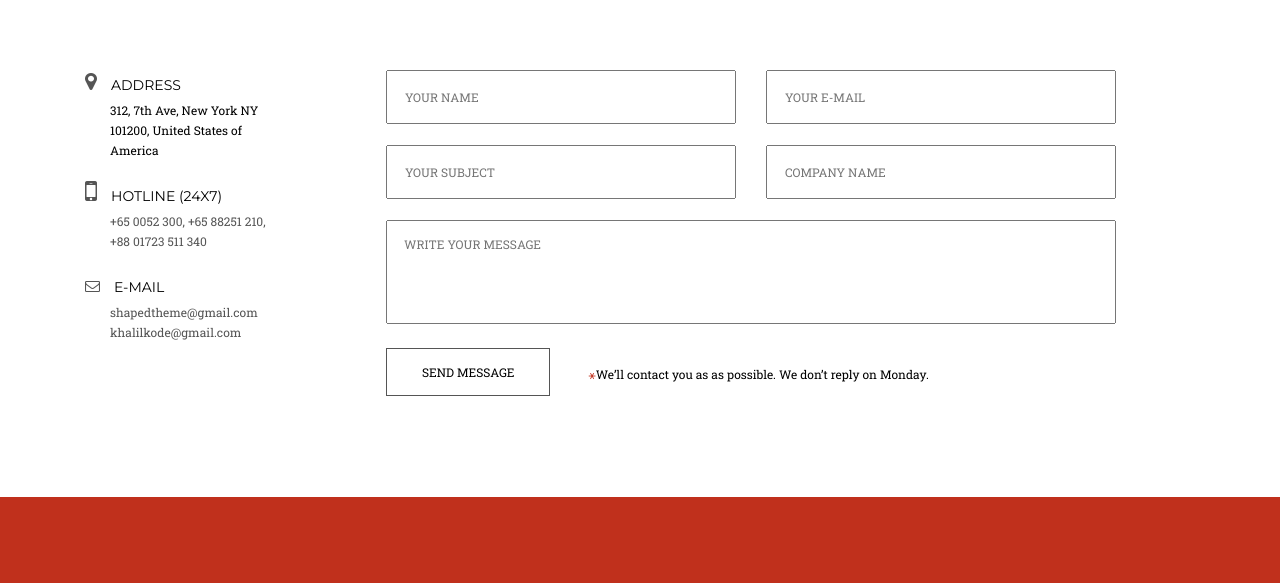
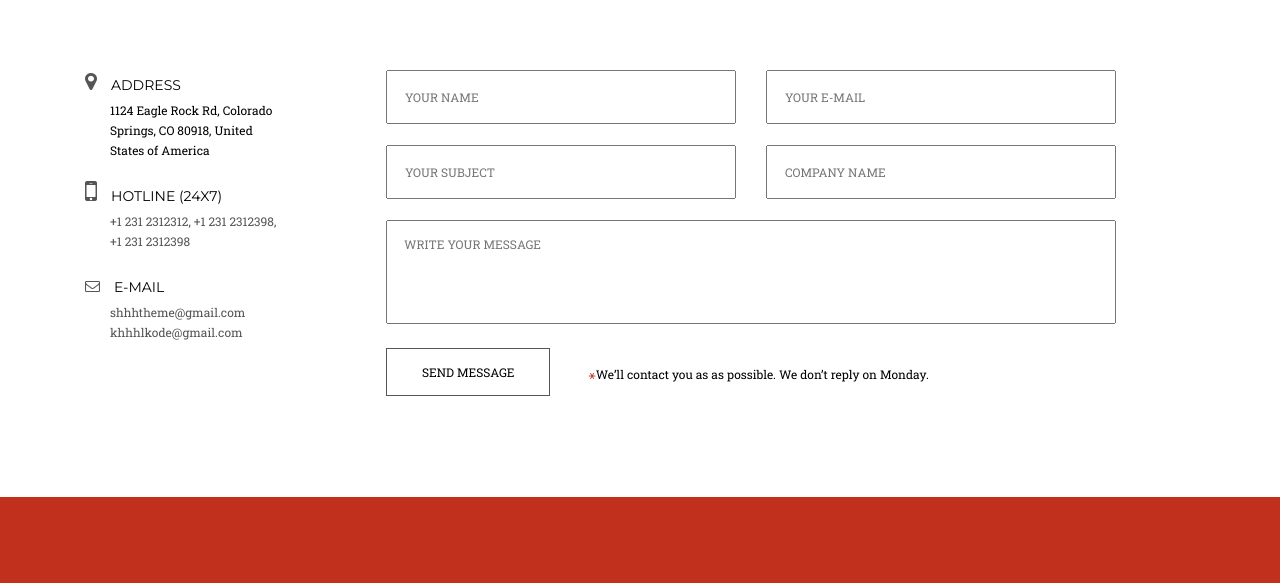
Before and after one commit to AndreyKorolevich/startup-layout, a plain HTML site: page index.html in a window 1280 px wide. Shown: the part 5677-6260 px from the top of the page. Drawn offline with nearby package versions, Linux system fonts and the light colour scheme.

Commit message:
final polish

```diff
--- a/index.html
+++ b/index.html
@@ -614,22 +614,22 @@
           <div class="touch__contacts-title">
             <div class="touch__contacts-adress">ADDRESS</div>
               <p class="touch__contacts-text">
-                312, 7th Ave, New York NY 101200,  United States of America
+                1124 Eagle Rock Rd, Colorado Springs, CO 80918,  United States of America
               </p>
             </div>
           <div class="touch__contacts-title">
             <div class="touch__contacts-tell">HOTLINE (24X7)</div>
               <p class="touch__contacts-text">
-                <a class="contacts__tell" href="tell:+650052300">+65 0052 300,</a>
-                <a class="contacts__tell" href="tel:+6588251210">+65 88251 210,</a>
-                <a class="contacts__tell" href="tel:+8801723511340">+88 01723 511 340</a>
+                <a class="contacts__tell" href="tell:+12312312312">+1 231 2312312,</a>
+                <a class="contacts__tell" href="tel:+12312312398">+1 231 2312398,</a>
+                <a class="contacts__tell" href="tel:+12312312398">+1 231 2312398</a>
               </p>
           </div>
           <div class="touch__contacts-title">
             <div class="touch__contacts-email">E-MAIL</div>
               <p class="touch__contacts-text">
-                <a class="contacts__email" href="mailto:shapedtheme@gmail.com">shapedtheme@gmail.com</a>
-                <a class="contacts__email" href="mailto:khalilkode@gmail.com">khalilkode@gmail.com</a>
+                <a class="contacts__email" href="mailto:shhhtheme@gmail.com">shhhtheme@gmail.com</a>
+                <a class="contacts__email" href="mailto:khhhlkode@gmail.com">khhhlkode@gmail.com</a>
               </p>
           </div>
         </div>
```
